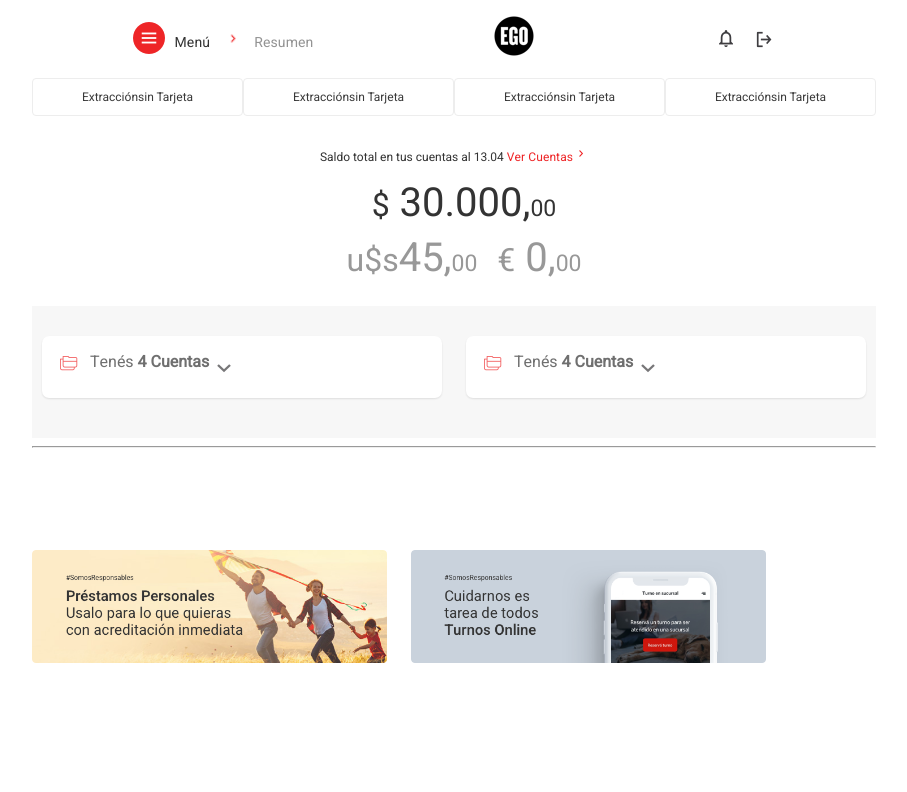
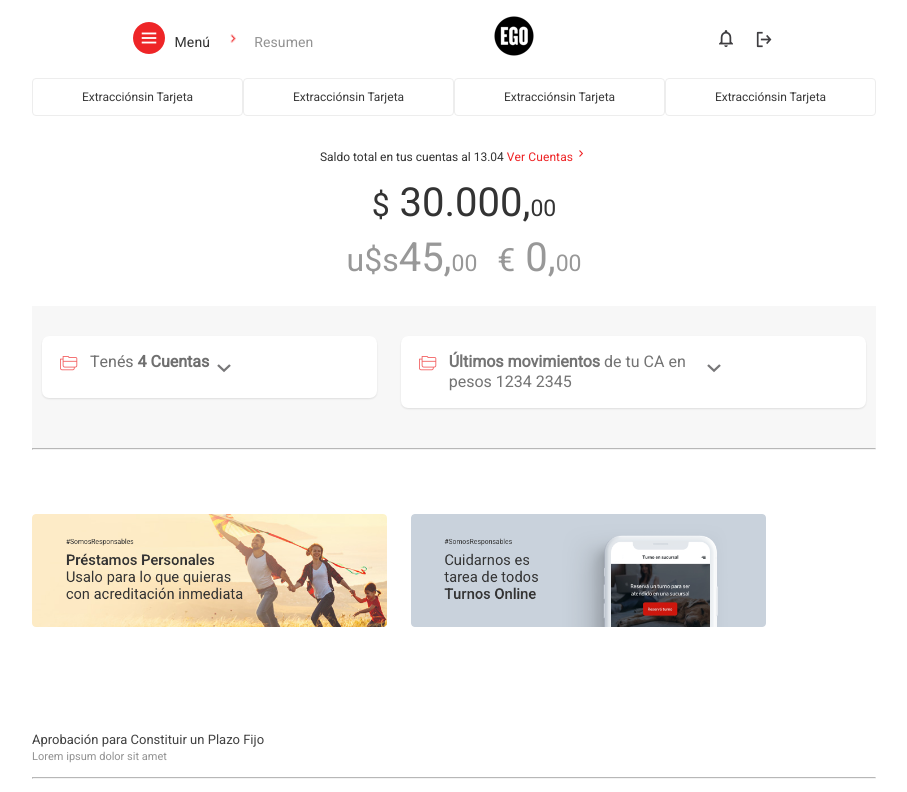
Before and after one commit to JuanCruzMonteros/Ego-Challenge2-Mobile, an Angular app: page / in a window 1280 px wide. Shown: the top 792 px of the page, without its empty margins (186-1093 px from the left). Built offline with nearby package versions, Linux system fonts and the light colour scheme.

Commit message:
base deploy

```diff
--- a/src/app/components/resumen/accounts/accounts.component.css
+++ b/src/app/components/resumen/accounts/accounts.component.css
@@ -69,6 +69,24 @@
 .flex-center {
     display: flex;
     align-items: flex-start;
+}
+
+.line {
+    margin: 0;
+    padding: 0;
+    opacity: 0.7;
+    background-color: #f5f5f5;
+}
+
+.style-movimientos {
+    width: 250px;
+    font-size: 16px;
+    font-weight: normal;
+    font-stretch: normal;
+    font-style: normal;
+    line-height: 1.25;
+    letter-spacing: normal;
+    color: #3a3a3a;
 }
 
 /* movimientos */
--- a/src/app/components/resumen/accounts/accounts.component.html
+++ b/src/app/components/resumen/accounts/accounts.component.html
@@ -18,16 +18,40 @@
 
             <table>
                 <tr>
-                    <th>pesos</th>
+                    <th>EN PESOS</th>
                 </tr>
-                <tr style="border-bottom: 1px dotted #000;" *ngFor="let mov of movimientos">
-                    <td><img src="./assets/png/fave-default.png" srcset="./assets/png/fave-default@2x.png 2x,
+                <tr style="border-bottom: 1px dotted #000;" *ngFor="let acc of accPesos; index as i;">
+                    <td>
+                        <div *ngIf="i!=1">
+                            <img src="./assets/png/fave-default.png" srcset="./assets/png/fave-default@2x.png 2x,
 
-                            ./assets/png/fave-default@3x.png 3x" class="Fave-Default"> </td>
+                            ./assets/png/fave-default@3x.png 3x" class="Fave-Default">
+                        </div>
+                    </td>
                     <td class="Text">
-                        {{ mov.detalle }}
+                        {{ acc.caja }}
                     </td>
-                    <td>{{ mov.pago }}</td>
+                    <td>{{ acc.numero }}</td>
+                    <td>{{ acc.importe  }}</td>
+                </tr>
+
+                <tr>
+                    <th>EN DOLARES</th>
+                </tr>
+                <tr style="border-bottom: 1px dotted #000;" *ngFor="let acc of accDolares; index as i;">
+                    <td>
+                        <div *ngIf="i==5">
+                            <img src="./assets/png/fave-default.png" srcset="./assets/png/fave-default@2x.png 2x,
+
+                            ./assets/png/fave-default@3x.png 3x" class="Fave-Default">
+                        </div>
+                    </td>
+
+                    <td class="Text">
+                        {{ acc.caja }}
+                    </td>
+                    <td>{{ acc.numero }}</td>
+                    <td>{{ acc.importe  }}</td>
                 </tr>
             </table>
         </details>
@@ -37,41 +61,15 @@
             <summary (click)="openMov = !openMov">
                 <img src="./assets/png/accounts.png" srcset="./assets/png/accounts@2x.png 2x,
                                     ./assets/png/accounts@3x.png 3x" class="Accounts-img">
-                <div class="Text">
-                    Tenés
-                    <span class="text-style-1">
+                <div class="Text style-movimientos">
                         <b>
-                            4 Cuentas
-                        </b>
-                    </span>
+                            Últimos movimientos
+                        </b> de tu CA en pesos 1234 2345
                 </div>
                 <img src="./assets/png/down.png" srcset="./assets/png/down@2x.png 2x,
                             ./assets/png/down@3x.png 3x" class="down">
             </summary>
 
-
-
-            <!-- <table style="border-collapse:collapse;padding:0;margin:0;">
-                <tr class="tr-movs" *ngFor="let mov of movimientos; let i = index;">
-                    <td class="td-movs-item1">
-                        {{ mov.fecha }}
-                    </td>
-                    <td class="td-movs-item2">
-                        {{ mov.detalle }}
-                    </td>
-                    <td class="td-movs-item3">
-                        {{ mov.pago }}
-                    </td>
-                    <td>
-                        <img src="./assets/png/{{ mov.imagen }}.png" srcset="./assets/png/{{ mov.imagen }}@2x.png 2x,
-                        ./assets/png/{{ mov.imagen }}@3x.png 3x" class="td-movs-img2">
-                    </td>
-                </tr>
-                <tr class="tr-ver-mas tr-ver-mas-text">
-                    Ver más movimientos
-                </tr>
-            </table>
-        -->
             <p *ngFor="let mov of movimientos">
                 {{ mov.fecha }} - {{ mov.detalle }} - {{ mov.pago }} - <img src="./assets/png/{{ mov.imagen }}.png"
                     srcset="./assets/png/{{ mov.imagen }}@2x.png 2x,
--- a/src/app/components/resumen/accounts/accounts.component.ts
+++ b/src/app/components/resumen/accounts/accounts.component.ts
@@ -10,7 +10,34 @@ export class AccountsComponent implements OnInit {
   openAcc = false;
   openMov = false;
 
-  public  movimientos = [{
+  public accPesos = [{
+    icon: "star",
+    caja: "CA",
+    numero: "1234 2345",
+    importe: "$ 20.000,00"
+  }, {
+    icon: "no",
+    caja: "CC",
+    numero: "4567 2345",
+    importe: "$ 20.000,00"
+  }];
+
+  public accDolares = [{
+    icon: "star",
+    caja: "CA",
+    numero: "2345 1234",
+    importe: "u$s 45,00"
+  }, {
+    icon: "no",
+    caja: "CC",
+    numero: "4567 1234",
+    importe: "u$s 0,00"
+  }];
+
+
+
+
+  public movimientos = [{
     fecha: "30/05",
     detalle: "Transferencia por CBU",
     pago: "- $ 270,00",
--- a/src/app/components/resumen/banner/banner.component.css
+++ b/src/app/components/resumen/banner/banner.component.css
@@ -9,8 +9,6 @@
     object-fit: contain;
     margin-left: 10px;
     margin-right: 10px;
-    margin-top:30px;
-    margin-bottom:30px;
 }
 
 .item-one {
@@ -37,8 +35,6 @@
 
         margin-left: 0;
         margin-right: 0;
-        margin-top:30px;
-        margin-bottom:30px;
     }
 
     .item-two {
@@ -57,11 +53,8 @@
         width: 355px;
         height: 200px;
         object-fit: contain;
-
         margin-left: 0;
         margin-right: 0;
-        margin-top:30px;
-        margin-bottom:30px;
     }
 
     .item-two {
--- a/src/app/components/resumen/resumen.component.css
+++ b/src/app/components/resumen/resumen.component.css
@@ -35,6 +35,8 @@ app-banner {
 app-text-section{
     grid-area:text;
 }
+
+
 @media (min-width: 900px) {
     #resumen {
         display: grid;
--- a/src/app/components/resumen/resumen.component.html
+++ b/src/app/components/resumen/resumen.component.html
@@ -5,6 +5,7 @@
   <app-money></app-money>
 
   <app-accounts></app-accounts>
+
 <!--
   <app-cards></app-cards>
 -->
```
